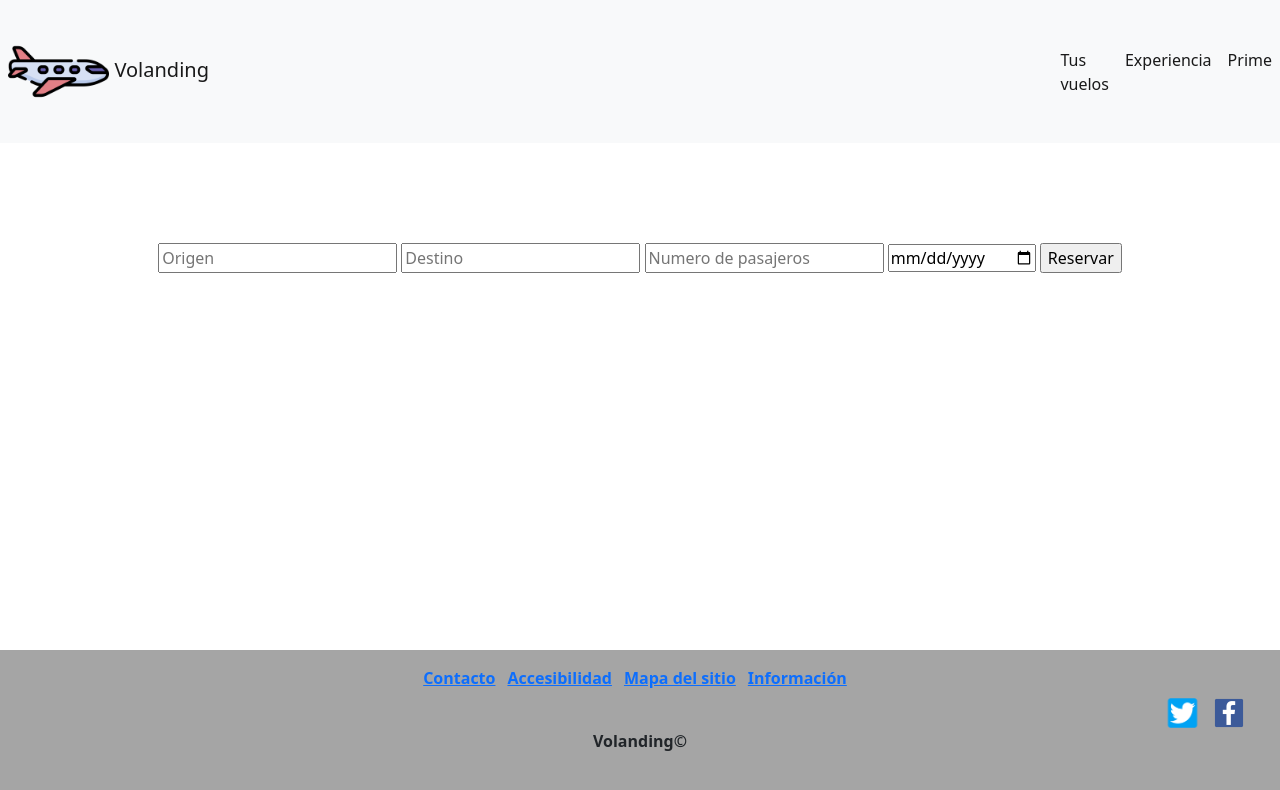
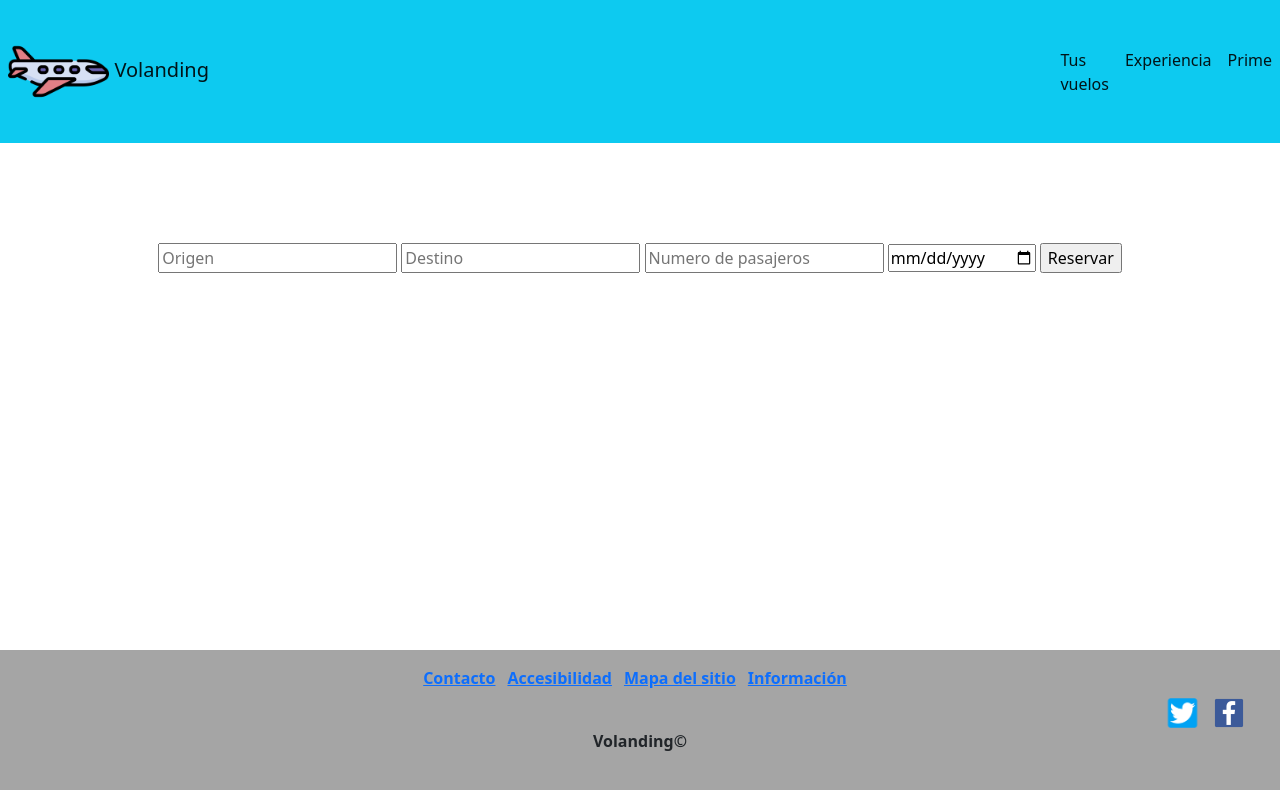
Before and after one commit to Carlos-DE/Interfaces-usuario, a plain HTML site: page index.html in a window 1280 px wide. Drawn offline with nearby package versions, Linux system fonts and the light colour scheme.

Commit message:
fondo azulito

```diff
--- a/index.html
+++ b/index.html
@@ -6,11 +6,12 @@
   <meta http-equiv="X-UA-Compatible" content="IE=edge">
   <meta name="viewport" content="width=device-width, initial-scale=1.0">
   <title>Volanding - Vuelos al mejor precio!</title>
+  <link rel="stylesheet" type="text/css" href="css/index.css">
   <link href="https://cdn.jsdelivr.net/npm/bootstrap@5.2.3/dist/css/bootstrap.min.css" rel="stylesheet" integrity="sha384-rbsA2VBKQhggwzxH7pPCaAqO46MgnOM80zW1RWuH61DGLwZJEdK2Kadq2F9CUG65" crossorigin="anonymous" />
 </head>
 
 <body>
-  <nav class="navbar navbar-expand-lg navbar-light bg-light">
+  <nav class="navbar navbar-expand-lg navbar-light bg-info">
 
     <div class="navbar-brand m-2" href="#">
       <img src="assets/avion.png" alt="" width="30%" height="me-auto" class="img-fluid">
```
